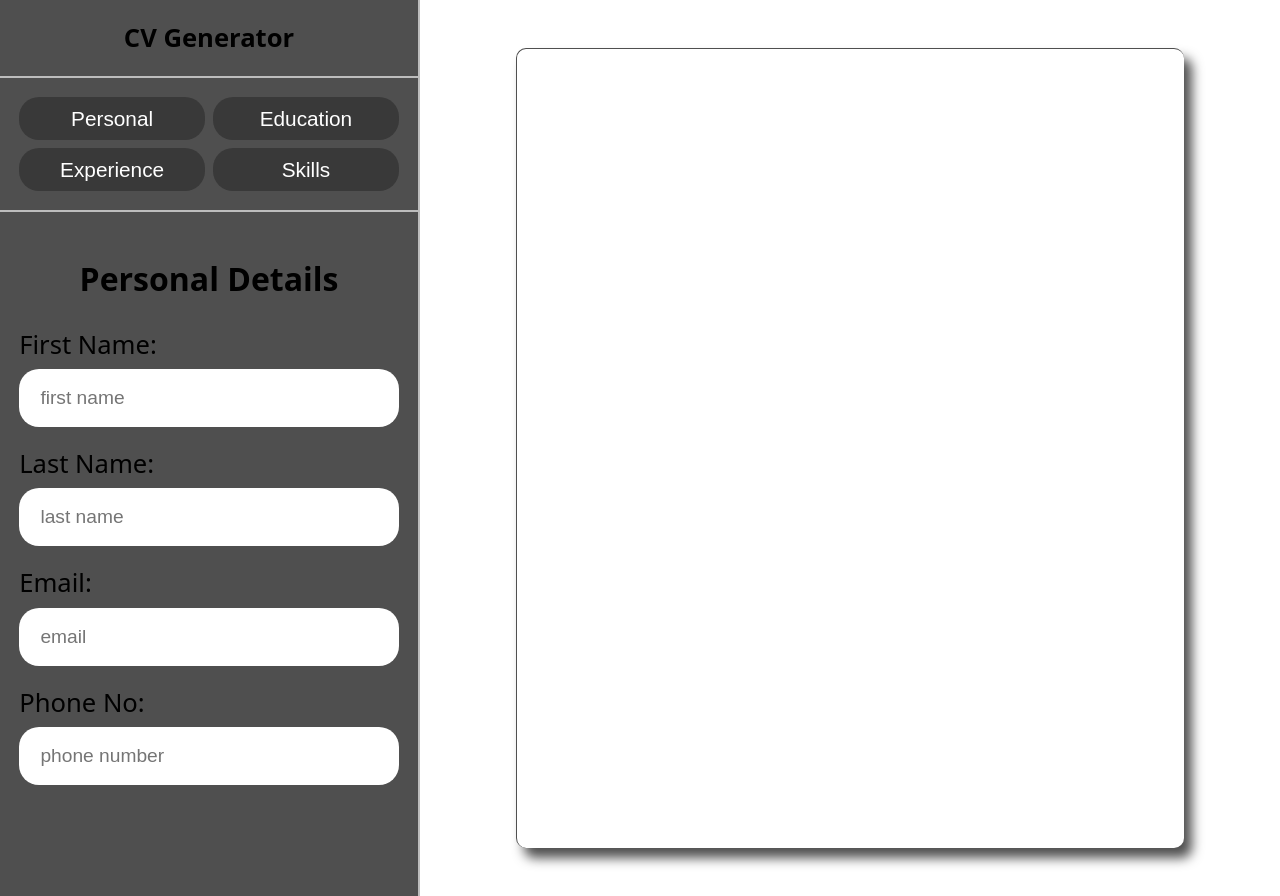
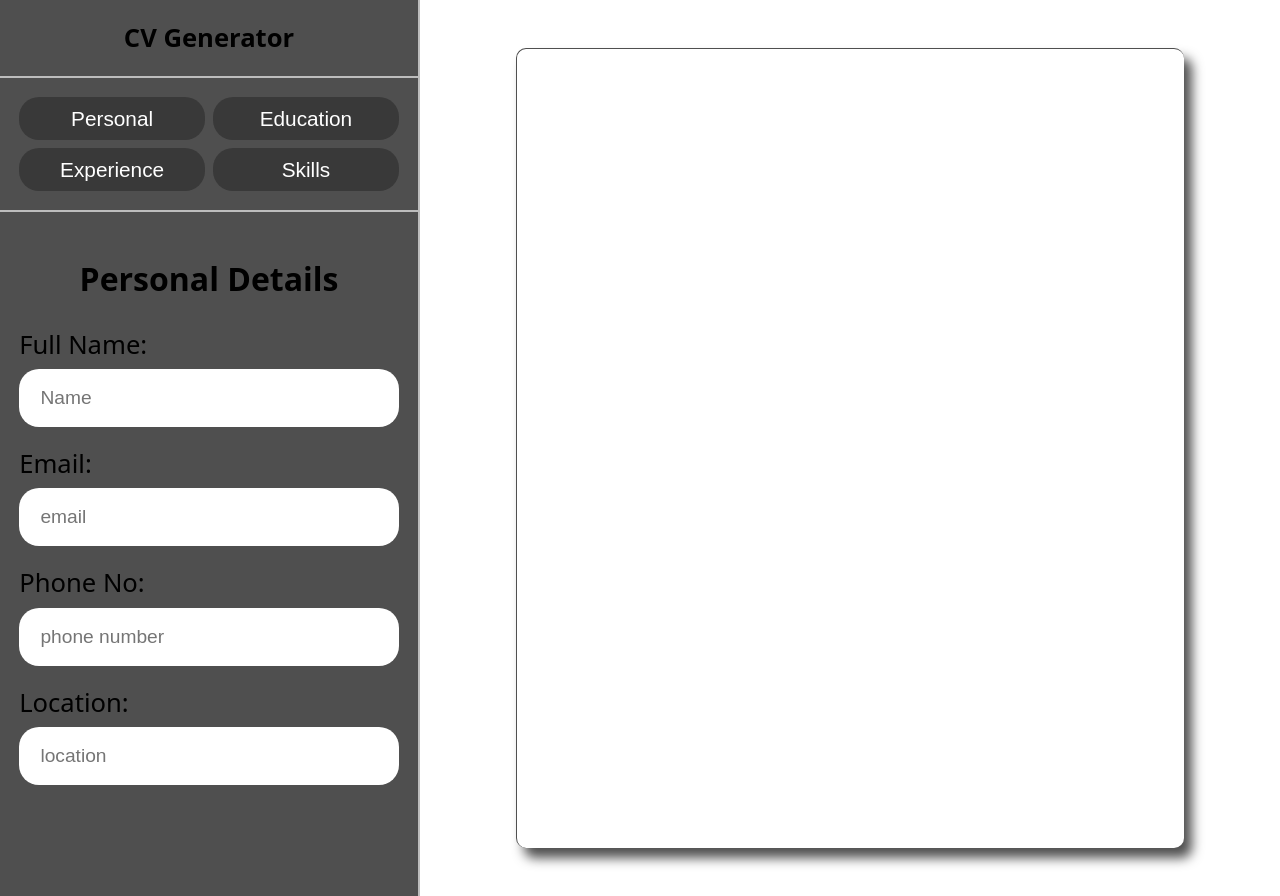
Before and after one commit to Anand-1812/CV-app, a React (Vite) app in the folder cv_app/: page / in a window 1280 px wide. Built offline with nearby package versions, Linux system fonts and the light colour scheme.

Commit message:
add the location info

```diff
--- a/cv_app/src/components/CvSection.jsx
+++ b/cv_app/src/components/CvSection.jsx
@@ -4,10 +4,11 @@ export default function CvSection({ personalDetails, educationDetails, experienc
       <section className="cv-section">
         <div className="cv">
           <div className="top">
-            <h1>{personalDetails.firstName + ' ' + personalDetails.lastName}</h1><br />
+            <h1>{personalDetails.fullName}</h1>
             <div className="userDetail">
               <p>{personalDetails.email}</p>
               <p>{personalDetails.phone}</p>
+              <p>{personalDetails.location}</p>
             </div>
           </div>
         </div>
--- a/cv_app/src/components/Name.jsx
+++ b/cv_app/src/components/Name.jsx
@@ -12,12 +12,8 @@ function Name({ personalDetails, setPersonalDetails }) {
       <div className="inputBlock">
         <h2>Personal Details</h2>
         <label>
-          First Name:
-          <input name="firstName" value={personalDetails.firstName} onChange={handleChange} placeholder="first name" />
-        </label>
-        <label>
-          Last Name:
-          <input name="lastName" value={personalDetails.lastName} onChange={handleChange} placeholder="last name" />
+          Full Name:
+          <input name="fullName" value={personalDetails.fullName} onChange={handleChange} placeholder="Name" />
         </label>
         <label>
           Email:
@@ -27,6 +23,10 @@ function Name({ personalDetails, setPersonalDetails }) {
           Phone No:
           <input name="phone" value={personalDetails.phone} onChange={handleChange} placeholder="phone number" />
         </label>
+        <label>
+          Location:
+          <input name="location" value={personalDetails.location} onChange={handleChange} placeholder="location" />
+        </label>
       </div>
     </div>
   );
```
